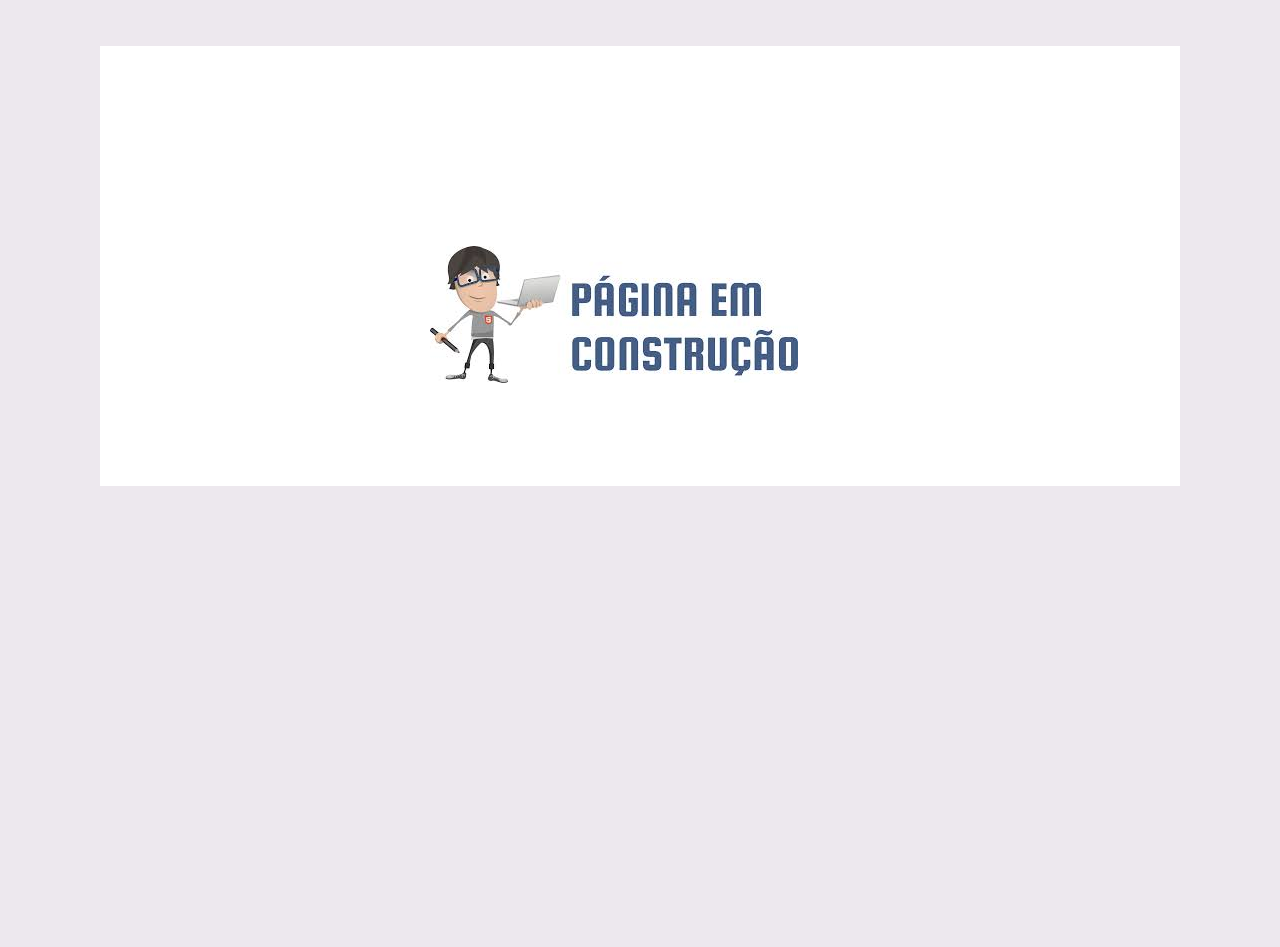
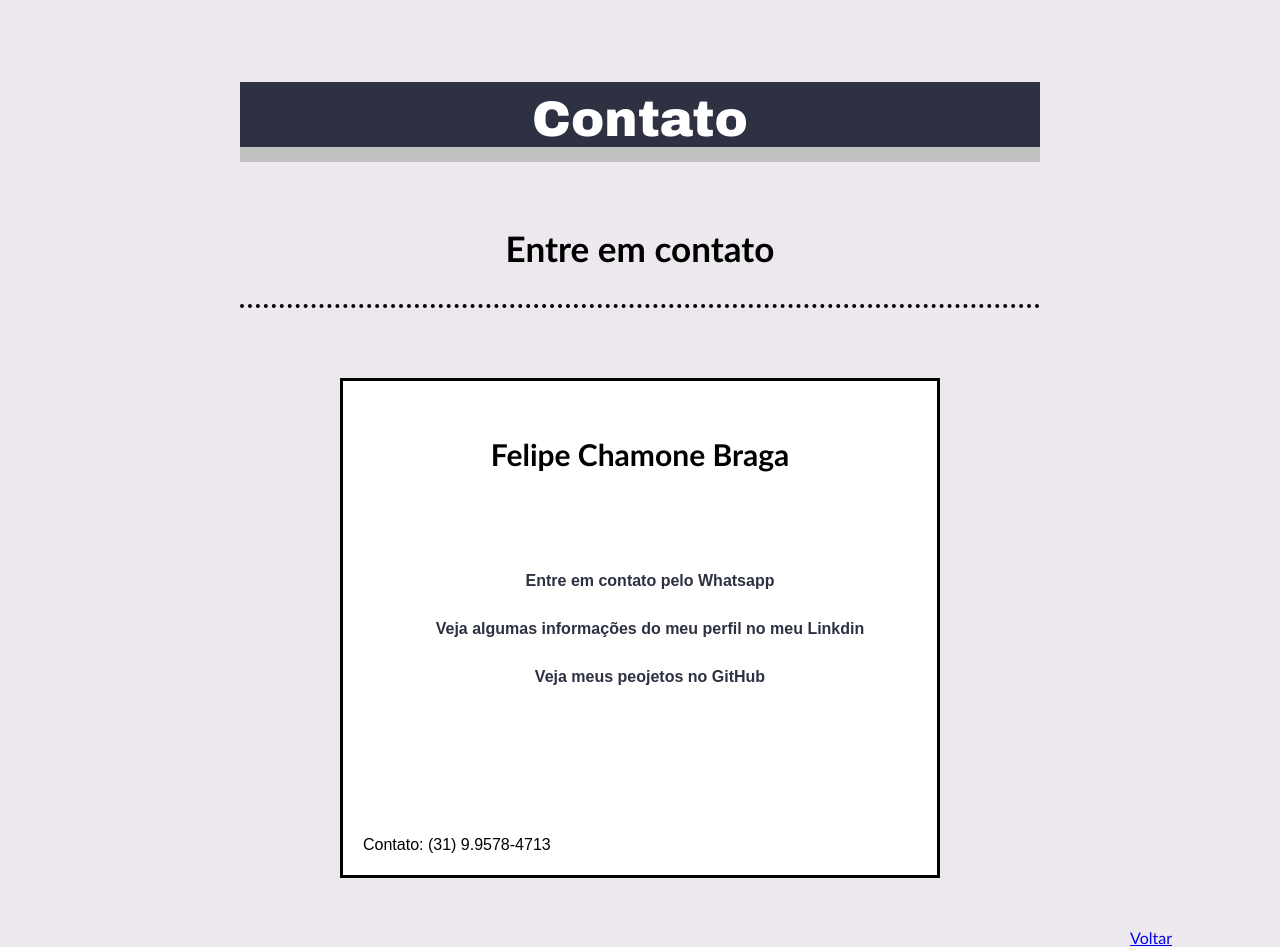
Before and after one commit to chamone8/Curriculo, a React (Create React App) app: page /Contato in a window 1280 px wide. Before the commit the page ends 800 px from the top, so only its background shows below. Built offline with nearby package versions, Linux system fonts and the light colour scheme.

Commit message:
Projeto finalizado

```diff
--- a/src/Paginas/Contato/index.js
+++ b/src/Paginas/Contato/index.js
@@ -2,14 +2,41 @@ import React from 'react';
 import manutencao from '../../temp/manutencao4.jpg';
 import './styleContato.css';
 
-function Contato(){
-    return(
-        <div className="contato">
+function Contato() {
+    return (
+        <div className="container">
 
-            <img c src={manutencao} />
+            <div className="contato">
+                <h2>Contato</h2>
 
+            </div>
+
+            <div className="subTitle">
+                <h3>Entre em contato</h3>
+            </div>
+
+            <div className="corpo">
+                <h5>Felipe Chamone Braga</h5>
+
+                <a href="https://api.whatsapp.com/send?phone=5531995784713&text=Ol%C3%A1%20Felipe"><p>Entre em contato pelo Whatsapp</p></a>
+                <a href="https://www.linkedin.com/in/felipe-chamone-320aa917b/"><p>Veja algumas informações do meu perfil no meu Linkdin</p></a>
+                <a href="https://github.com/chamone8"><p>Veja meus peojetos no GitHub</p></a>
+
+
+
+                <div className="rodape">
+                    <p>Contato: (31) 9.9578-4713</p>
+                </div>
+
+            </div>
+            <a className="voltar" href="https://meu-curriculo-felipe.herokuapp.com/">Voltar</a>
         </div>
+
+
+
+
+
     );
 }
 
-export default  Contato;
+export default Contato;
--- a/src/Paginas/Contato/styleContato.css
+++ b/src/Paginas/Contato/styleContato.css
@@ -1,11 +1,91 @@
-.contato{
+body{
     margin: 0;
     padding: 0;
+
+}
+.container{
+
+    background-color:#bfc0c0;
+    top: 40px;
+    height: 80px;
+    width: 800px;
+    position: relative;
+    left: 50%;
+    transform: translateX(-50%);
+
+}
+.contato{
+    background-color: #2d3142;
+    color: white;
+    position: relative;
+    left: 50%;
+    transform: translateX(-50%);
+
+}
+
+.contato h2{
+
+    font-family: "Arial Black", Gadget, sans-serif ;
+    text-align: center;
+    padding-top: 10px;
+    font-size: 50px;
+
+
+}
+
+.container .subTitle{
+    margin-top: 50px;
+    text-align: center;
+    margin-top: 80px;
+    border-bottom: 4px dotted black;
+    font-size: 30px;
+}
+
+
+.container .corpo{
+    margin-top: 70px;
+    border: 3px solid black;
+    height: 500px;
+    width: 600px;
+    margin-bottom: 40px;
+    position: relative;
+    left: 50%;
+    transform: translateX(-50%);
     background-color: #ffffff;
 }
 
-.contato img{
-    margin: 330px;
-    margin-top: 200px;
+
+.container .corpo h5{
+    text-align: center;
+    margin-top: -15px;
     margin-bottom: 100px;
 }
+
+.container .corpo p{
+    margin-left: 20px;
+    font-family: Arial, Helvetica, sans-serif;
+    font-weight: lighter;
+    margin-top: 30px;
+
+}
+
+.container .corpo a{
+    text-decoration: none;
+    color: #2d3142;
+    text-align: center;
+    font-weight: 800;
+ }
+
+ .container .corpo .rodape{
+     margin-top: 150px;
+ }
+
+ .container .corpo a:hover{
+     font-size: 20px;
+     color: #000;
+     font-weight: 900;
+ }
+ .container .voltar{
+     align-items: center;
+     margin-bottom: 30px;
+ }
--- a/src/Paginas/principal/style.css
+++ b/src/Paginas/principal/style.css
@@ -107,14 +107,16 @@
         font-family: Times New Roman;
     }
     .container{
-        width:60%;
+        width:100%;
         height: 400px;
-        border-right: solid 1px;
 
     }
 
     .minhasInformacoes{
-        width: 100%;
+        width: 60%;
+        border-right: solid 1px;
+        height: 400px;
+
 
     }
     .minhasInformacoes p {
```
